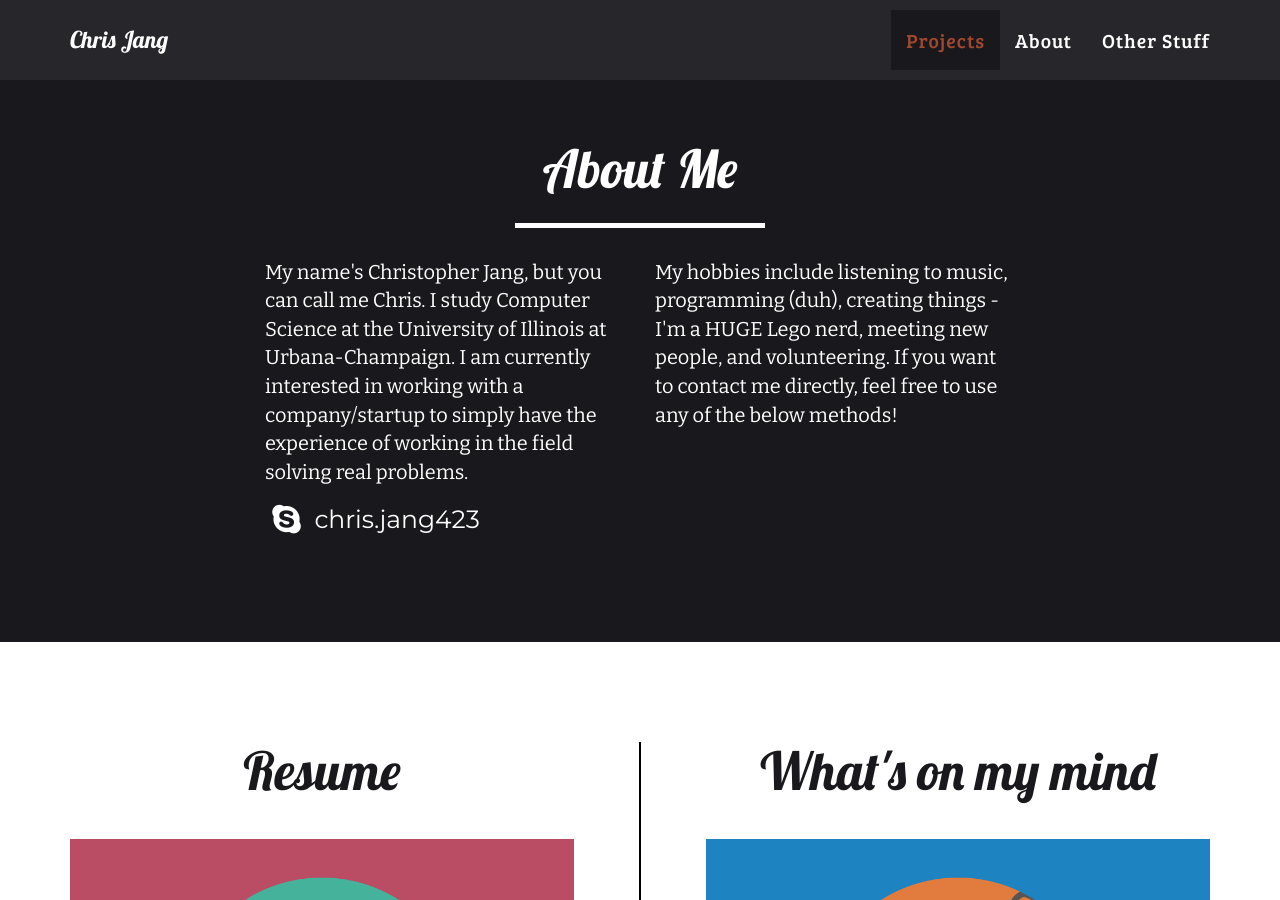
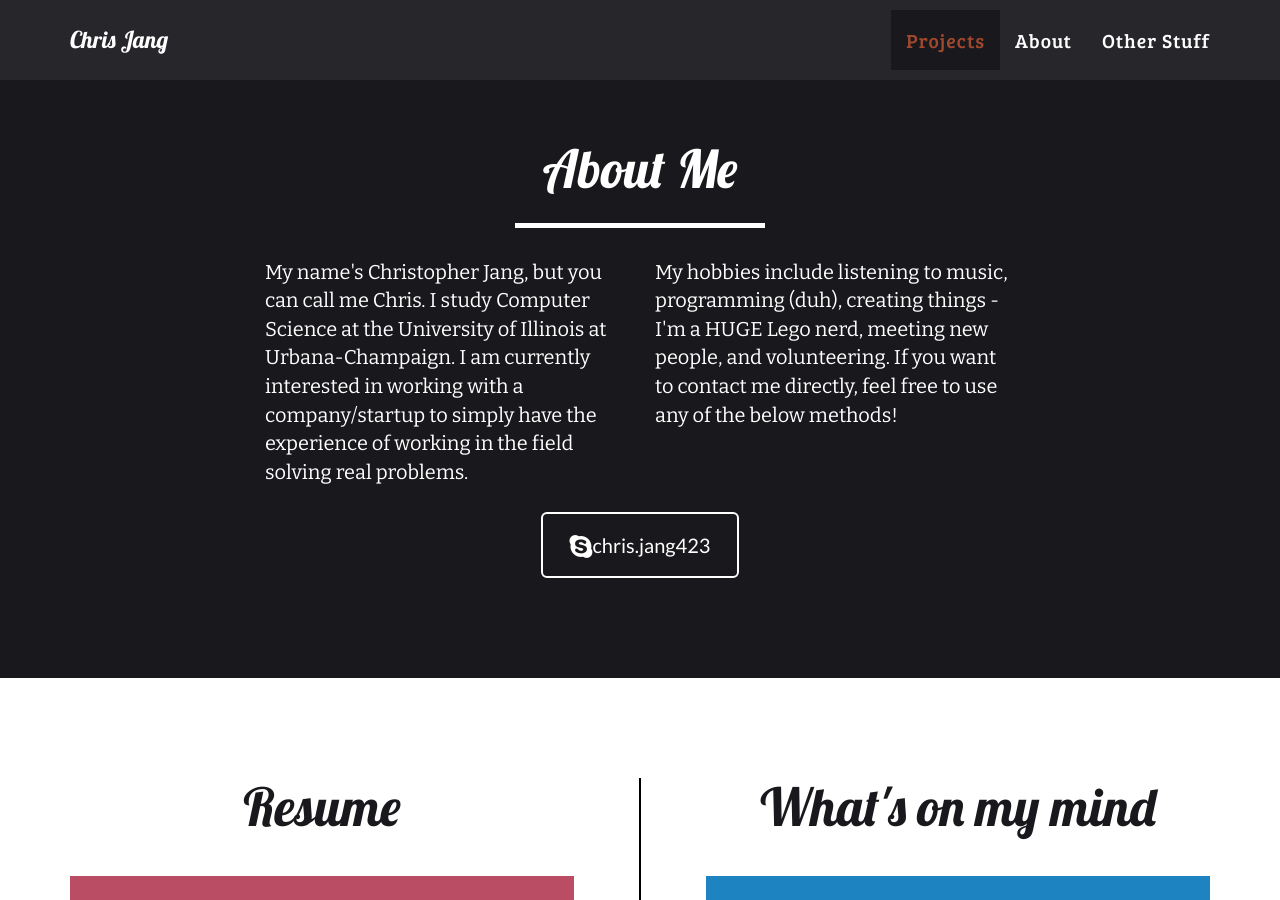
Before and after one commit to cjang5/cjang5.github.io, a Jekyll site: the page built from index.html, in a window 1280 px wide and 900 px high, scrolled down 1700 px. Built offline with Jekyll 4.4.1, drawn with Linux system fonts in a browser that asks for light colours.

Commit message:
Added skype handle via button that does nothing

```diff
--- a/_includes/about.html
+++ b/_includes/about.html
@@ -10,19 +10,17 @@
             <div class="row">
                 <div class="col-lg-4 col-lg-offset-2">
                     <p>My name's Christopher Jang, but you can call me Chris. I study Computer Science at the University of Illinois at Urbana-Champaign. I am currently interested in working with a company/startup to simply have the experience of working in the field solving real problems.</p>
-		    <span class="btn-contact">
-			<i class="fa fa-skype fa-fw fa-lg"></i>
-			chris.jang423<br>
-		    </span>
+
                 </div>
                 <div class="col-lg-4">
                     <p>My hobbies include listening to music, programming (duh), creating things - I'm a HUGE Lego nerd, meeting new people, and volunteering. If you want to contact me directly, feel free to use any of the below methods!</p>
                 </div>
-                <!--<div class="col-lg-8 col-lg-offset-2 text-center">
-                    <a href="#" class="btn btn-lg btn-outline">
-                        <i class="fa fa-download"></i> Download Theme
+		<!-- Contact buttons -->
+                <div class="col-lg-8 col-lg-offset-2 text-center">
+                    <a href="#" onclick="return false" class="btn btn-lg btn-outline">
+                        <i class="fa fa-skype fa-lg"></i>chris.jang423
                     </a>
-                </div> -->
+                </div>
             </div>
         </div>
     </section>
```
